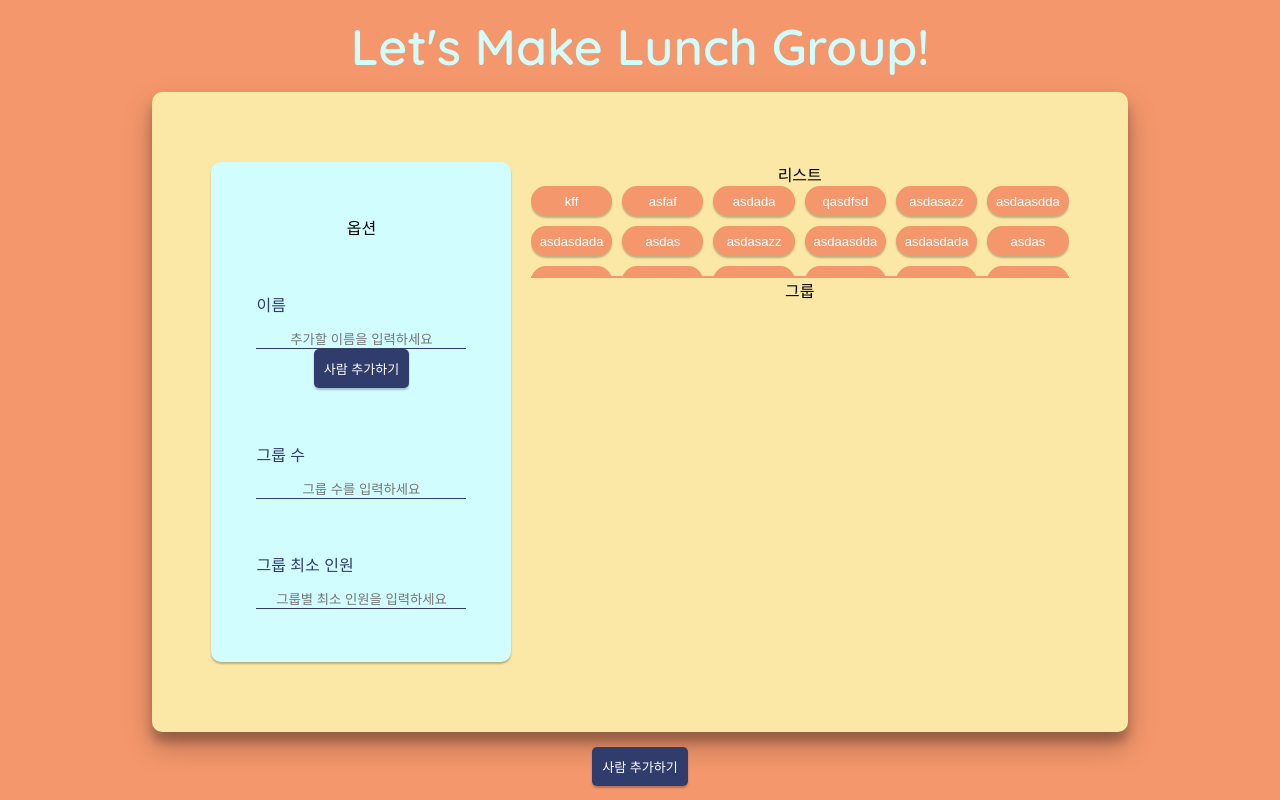
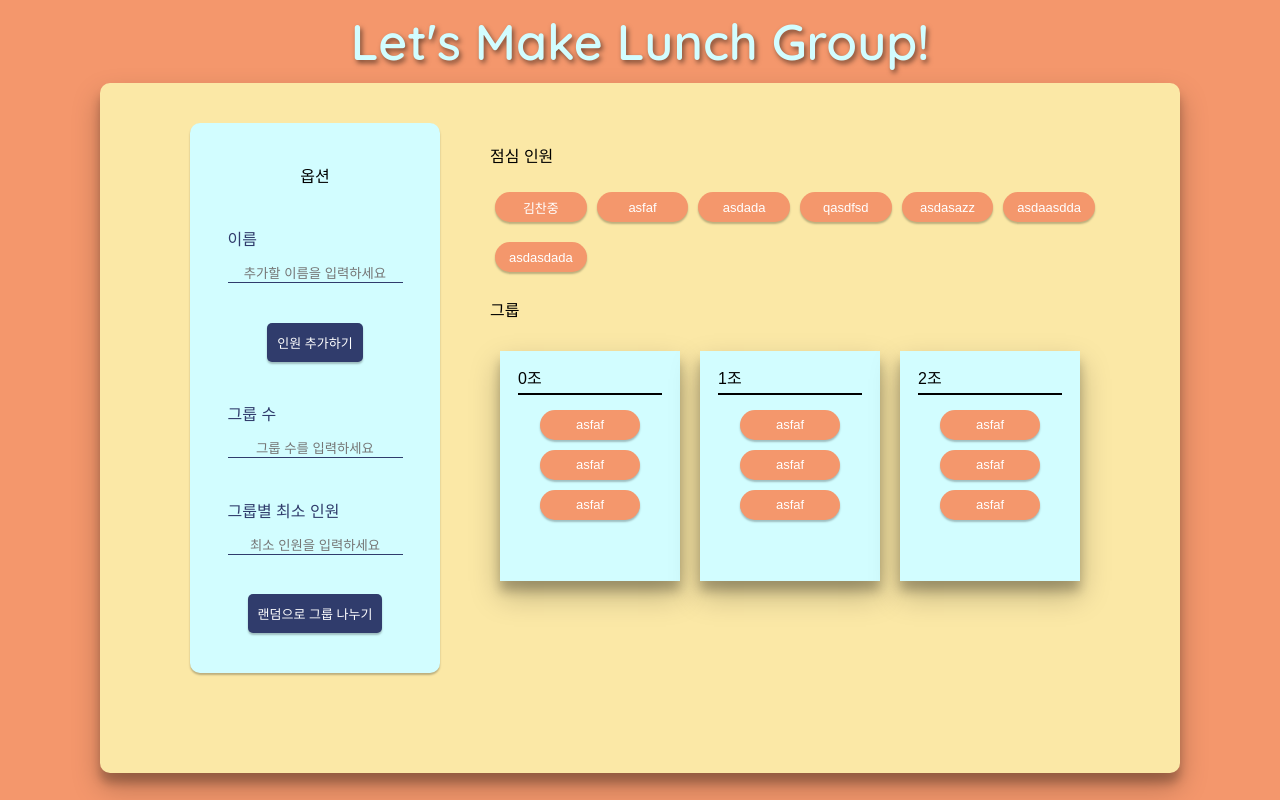
Before and after one commit to maxlchan/Random-Lunch-Group, a React (Create React App) app: page / in a window 1280 px wide. Built offline with nearby package versions, Linux system fonts and the light colour scheme; a web font is replaced by a local one.

Commit message:
[Refactor] Divide Components more details for resuage

```diff
--- /dev/null
+++ b/src/components/ControllerBox.js
@@ -0,0 +1,30 @@
+import React from 'react';
+import PropTypes from 'prop-types';
+import styled from 'styled-components';
+
+const Wrapper = styled.div`
+  display: flex;
+  flex-direction: column;
+  align-items: center;
+  justify-content: space-evenly;
+  position: sticky;
+  top: 20px;
+  width: 20%;
+  min-width: 250px;
+  height: 100%;
+  min-height: 550px;
+  border-radius: 10px;
+  background-color: ${({ theme }) => theme.colors.whiteBlue};
+  box-shadow: ${({ theme }) => theme.boxShadows.default};
+`;
+
+const ControllerBox = ({ name, children }) => {
+  return (
+    <Wrapper>
+      <h1>{name}</h1>
+      {children}
+    </Wrapper>
+  );
+};
+
+export default ControllerBox;
--- a/src/components/GroupBox.js
+++ b/src/components/GroupBox.js
@@ -1,153 +1,38 @@
 import React from 'react';
 import PropTypes from 'prop-types';
 import styled from 'styled-components';
-import Button from '../components/Button';
-import ChatInput from '../components/ChatInput';
-import ChatUnit from '../components/ChatUnit';
-import useScrollToBottom from '../hooks/useScrollToBottom';
-import themes from '../styles/themes';
-import UserNumberIcon from './UserNumberIcon';
 
-const COLORS = themes.colors;
-
-const ChatBoxWrapper = styled.div`
-  width: 100%;
-  height: 80%;
-  max-height: 800px;
-  min-height: 300px;
-  overflow: hidden;
-  position: relative;
-  border-radius: 30px;
-  box-shadow: ${({ isPrivate, theme }) => {
-    return isPrivate && theme.boxShadows.default;
-  }};
-
-  .box__allchat {
-    width: 100%;
-    height: 85%;
-    background-color: ${({ isPrivate, theme }) => {
-      return isPrivate
-        ? theme.colors.transparent_gray
-        : theme.colors.light_white;
-    }};
-    box-shadow: ${({ theme }) => theme.boxShadows.default};
-    overflow-y: overlay;
-    z-index: 10;
-  }
-
-  .box__layer {
-    height: 5vh;
-  }
-
-  .box__mychat {
-    display: flex;
-    justify-content: space-evenly;
-    align-items: ${({ isPrivate }) => (isPrivate ? 'center' : 'flex-end')};
-    position: relative;
-    width: 100%;
-    height: 15%;
-    background-color: white;
-
-    .box__usericon {
-      display: flex;
-      justify-content: space-between;
-      align-items: center;
-      position: absolute;
-      width: 30px;
-      left: 15px;
-      top: 15px;
-
-      span {
-        position: absolute;
-        top: 0.1px;
-        left: 20px;
-      }
-    }
-  }
+const Wrapper = styled.div`
+  display: flex;
+  justify-content: center;
+  align-items: stretch;
+  flex-wrap: wrap;
+  min-width: 300px;
+  height: 75%;
+  min-height: 250px;
 `;
 
-const ChatBoxHeader = styled.div`
-  display: flex;
-  align-items: center;
-  position: absolute;
-  width: 100%;
-  height: 5vh;
-  box-shadow: ${({ theme }) => theme.boxShadows.default};
-  background-color: white;
-
-  .box__title {
-    font-weight: ${({ theme }) => theme.fontWeights.medium};
-    margin-left: 30px;
-  }
-`;
-
-const ChatBox = ({
-  message,
-  messages,
-  onKeyPress,
-  onClick,
-  onChange,
-  memberNumber,
-  userId,
-  isPrivate,
-}) => {
-  const messagesEndRef = useScrollToBottom(messages);
-
-  return (
-    <ChatBoxWrapper isPrivate={isPrivate}>
-      <ChatBoxHeader>
-        <h1 className='box__title'>{isPrivate ? '대화창' : 'Q&A'}</h1>
-      </ChatBoxHeader>
-      <div className='box__allchat'>
-        <div className='box__layer' />
-        {messages?.map(
-          ({ imageUrl, name, message, isHost, ownerId }, index) => (
-            <ChatUnit
-              key={index}
-              imageUrl={imageUrl}
-              name={name}
-              text={message}
-              isHost={isHost}
-              ownerId={ownerId}
-              userId={userId}
-            />
-          )
-        )}
-        <div ref={messagesEndRef} />
-      </div>
-      <div className='box__mychat'>
-        <ChatInput
-          onKeyPress={onKeyPress}
-          onChange={onChange}
-          value={message}
-          disabled={!message}
-        />
-        <Button color={COLORS.indigo} text='전송' onClick={onClick} />
-        {!isPrivate && (
-          <UserNumberIcon className='box__usericon' userNumber={memberNumber} />
-        )}
-      </div>
-    </ChatBoxWrapper>
-  );
+const GroupItemBox = ({ children }) => {
+  return <Wrapper>{children}</Wrapper>;
 };
 
-ChatBox.propTypes = {
-  message: PropTypes.string.isRequired,
-  messages: PropTypes.arrayOf(
-    PropTypes.shape({
-      imageUrl: PropTypes.string.isRequired,
-      name: PropTypes.string.isRequired,
-      message: PropTypes.string.isRequired,
-      isHost: PropTypes.bool.isRequired,
-      ownerId: PropTypes.string.isRequired,
-    })
-  ),
-  onKeyPress: PropTypes.func.isRequired,
-  onClick: PropTypes.func.isRequired,
-  onChange: PropTypes.func.isRequired,
-  memberNumber: PropTypes.number,
-  userId: PropTypes.string.isRequired,
-  isPrivate: PropTypes.bool,
-};
+// ChatBox.propTypes = {
+//   message: PropTypes.string.isRequired,
+//   messages: PropTypes.arrayOf(
+//     PropTypes.shape({
+//       imageUrl: PropTypes.string.isRequired,
+//       name: PropTypes.string.isRequired,
+//       message: PropTypes.string.isRequired,
+//       isHost: PropTypes.bool.isRequired,
+//       ownerId: PropTypes.string.isRequired,
+//     })
+//   ),
+//   onKeyPress: PropTypes.func.isRequired,
+//   onClick: PropTypes.func.isRequired,
+//   onChange: PropTypes.func.isRequired,
+//   memberNumber: PropTypes.number,
+//   userId: PropTypes.string.isRequired,
+//   isPrivate: PropTypes.bool,
+// };
 
-export default ChatBox;
+export default GroupItemBox;
--- /dev/null
+++ b/src/components/GroupItem.js
@@ -0,0 +1,70 @@
+import React from 'react';
+import PropTypes from 'prop-types';
+import styled from 'styled-components';
+import NameItem from './NameItem';
+// import useScrollToBottom from '../hooks/useScrollToBottom';
+
+const Wrapper = styled.div`
+  display: flex;
+  flex-direction: column;
+  align-items: center;
+  width: 160px;
+  min-height: 200px;
+  overflow: auto;
+  background-color: ${({ theme }) => theme.colors.whiteBlue};
+  box-shadow: ${({ theme }) => theme.boxShadows.deep};
+  padding: 10px;
+  margin: 10px;
+`;
+
+const GroupName = styled.h1`
+  display: flex;
+  align-items: center;
+  width: 90%;
+  height: 5vh;
+  border-bottom: 2px solid black;
+  margin-bottom: 10px
+`;
+
+const GroupMembersWrapper = styled.div`
+  display: flex;
+  flex-direction: column;
+  justify-content: flex-start;
+  align-items: center;
+  height: 100%;
+`;
+
+const GroupItem = ({ index, memberNames }) => {
+  // const messagesEndRef = useScrollToBottom(messages);
+  return (
+    <Wrapper>
+      <GroupName>{index}조</GroupName>
+      <GroupMembersWrapper>
+        {memberNames.map((memberName) => (
+          <NameItem name={memberName} />
+        ))}
+      </GroupMembersWrapper>
+    </Wrapper>
+  );
+};
+
+// ChatBox.propTypes = {
+//   message: PropTypes.string.isRequired,
+//   messages: PropTypes.arrayOf(
+//     PropTypes.shape({
+//       imageUrl: PropTypes.string.isRequired,
+//       name: PropTypes.string.isRequired,
+//       message: PropTypes.string.isRequired,
+//       isHost: PropTypes.bool.isRequired,
+//       ownerId: PropTypes.string.isRequired,
+//     })
+//   ),
+//   onKeyPress: PropTypes.func.isRequired,
+//   onClick: PropTypes.func.isRequired,
+//   onChange: PropTypes.func.isRequired,
+//   memberNumber: PropTypes.number,
+//   userId: PropTypes.string.isRequired,
+//   isPrivate: PropTypes.bool,
+// };
+
+export default GroupItem;
--- /dev/null
+++ b/src/components/NameItem.js
@@ -0,0 +1,26 @@
+import React from 'react';
+import PropTypes from 'prop-types';
+import styled from 'styled-components';
+import Button from './Button';
+
+const Wrapper = styled.div`
+  display: flex;
+  justify-content: center;
+  align-items: center;
+  width: 100%;
+  min-width: 90px;
+  height: 30px;
+  margin: 5px;
+  background-color: ${({ theme }) => theme.colors.orange};
+  box-shadow: ${({ theme }) => theme.boxShadows.default};
+  border-radius: 20px;
+  color: white;
+  font-size: ${({ theme }) => theme.fontSizes.xsmall};
+  user-select: none;
+`;
+
+const NameItem = ({ name }) => {
+  return <Wrapper>{name}</Wrapper>;
+};
+
+export default NameItem;
--- a/src/components/NameBox.js
+++ b/src/components/NameItemBox.js
@@ -1,22 +1,19 @@
 import React from 'react';
 import PropTypes from 'prop-types';
 import styled from 'styled-components';
-import Button from '../components/Button';
 
-const NameBoxWrapper = styled.div`
-  display: flex;
-  justify-content: center;
-  align-items: center;
-  height: 30px;
-  background-color: ${({ theme }) => theme.colors.orange};
-  box-shadow: ${({ theme }) => theme.boxShadows.default};
-  border-radius: 20px;
-  color: white;
-  font-size: ${({ theme }) => theme.fontSizes.xsmall};
+const Wrapper = styled.div`
+  display: grid;
+  width: 100%;
+  grid-template-columns: repeat(6, minmax(70px, 1fr));
+  grid-auto-rows: minmax(10px, minmax(70px, 1fr));
+  column-gap: 10px;
+  row-gap: 10px;
+
 `;
 
-const NameBox = ({ name }) => {
-  return <NameBoxWrapper>{name}</NameBoxWrapper>;
+const NameItemBox = ({ children }) => {
+  return <Wrapper>{children}</Wrapper>;
 };
 
 // ChatBox.propTypes = {
@@ -38,4 +35,4 @@ const NameBox = ({ name }) => {
 //   isPrivate: PropTypes.bool,
 // };
 
-export default NameBox;
+export default NameItemBox;
--- a/src/containers/GroupingContainer.js
+++ b/src/containers/GroupingContainer.js
@@ -2,56 +2,42 @@ import React, { useEffect, useState } from 'react';
 import { useDispatch } from 'react-redux';
 import styled from 'styled-components';
 import Button from '../components/Button';
+import ControllerBox from '../components/ControllerBox';
+import GroupItemBox from '../components/GroupBox';
+import GroupItem from '../components/GroupItem';
 import Input from '../components/Input';
-import NameBox from '../components/NameBox';
+import NameItem from '../components/NameItem';
+import NameItemBox from '../components/NameItemBox';
 
-const COLORS = [
-  { name: 'kff' },
+const members = [
+  { name: '김찬중' },
   { name: 'asfaf' },
   { name: 'asdada' },
   { name: 'qasdfsd' },
   { name: 'asdasazz' },
   { name: 'asdaasdda' },
   { name: 'asdasdada' },
-  { name: 'asdas' },
-  { name: 'asdasazz' },
-  { name: 'asdaasdda' },
-  { name: 'asdasdada' },
-  { name: 'asdas' },
-  { name: 'asdasazz' },
-  { name: 'asdaasdda' },
-  { name: 'asdasdada' },
-  { name: 'asdas' },
-  { name: 'asdasazz' },
-  { name: 'asdaasdda' },
-  { name: 'asdasdada' },
-  { name: 'asdas' },
-  { name: 'asdasazz' },
-  { name: 'asdaasdda' },
-  { name: 'asdasdada' },
-  { name: 'asdas' },
-  { name: 'asdasazz' },
-  { name: 'asdaasdda' },
-  { name: 'asdasdada' },
-  { name: 'asdas' },
-  { name: 'asdasazz' },
-  { name: 'asdaasdda' },
-  { name: 'asdasdada' },
-  { name: 'asdas' },
-  { name: 'asdasazz' },
-  { name: 'asdaasdda' },
-  { name: 'asdasdada' },
-  { name: 'asdas' },
 ];
+
+const groups = [
+  {
+    members: ['asfaf', 'asfaf', 'asfaf' ],
+  },
+  {
+    members: ['asfaf', 'asfaf', 'asfaf'],
+  },
+  {
+    members: ['asfaf', 'asfaf', 'asfaf'],
+  },
+];
+
 
 const Wrapper = styled.div`
   display: flex;
   flex-direction: column;
-  justify-content: space-evenly;
+  justify-content: center;
   align-items: center;
   width: 100%;
-  min-width: 1000px;
-  min-height: 100vh;
 `;
 
 const Title = styled.h1`
@@ -59,70 +45,35 @@ const Title = styled.h1`
   font-size: ${({ theme }) => theme.fontSizes.xxl};
   font-weight: ${({ theme }) => theme.fontWeights.strong};
   color: ${({ theme }) => theme.colors.whiteBlue};
+  text-shadow: 2px 3px 5px rgba(0,0,0,0.5);
+  margin: 10px 0;
 `;
 
 const ContentsBox = styled.div`
   display: flex;
   justify-content: space-evenly;
-  align-items: center;
-  width: 70%;
+  align-items: flex-start;
+  width: 1000px;
   height: 100%;
   min-height: 80vh;
   background-color: ${({ theme }) => theme.colors.yellow};
   border-radius: 10px;
   box-shadow: ${({ theme }) => theme.boxShadows.deep};
-  padding: 0px 40px;
+  padding: 40px 40px 10px 40px;
+  margin-bottom: 20px;
 `;
 
-const ContentController = styled.aside`
+const ContentMain = styled.main`
   display: flex;
   flex-direction: column;
+  justify-content: space-between;
   align-items: center;
-  justify-content: space-evenly;
-  width: 20%;
-  min-width: 300px;
-  min-height: 500px;
-  border-radius: 10px;
-  background-color: ${({ theme }) => theme.colors.whiteBlue};
-  box-shadow: ${({ theme }) => theme.boxShadows.default};
+  width: 60%;
 `;
 
-const ControllerUnit = styled.div`
-  display: flex;
-  flex-direction: column;
-  justify-content: center;
-  align-items: center;
+const ContentTitle = styled.h1`
   width: 100%;
-
-  &:nth-child(1) {
-    height: 200px;
-  }
-`;
-
-const ContentGroup = styled.main`
-  display: flex;
-  flex-direction: column;
-  justify-content: center;
-  align-items: center;
-  width: 60%;
-  height: 500px;
-`;
-
-const PersonListWrap = styled.div`
-  display: grid;
-  width: 100%;
-  height: 20%;
-  grid-template-columns: repeat(6, 1fr);
-  grid-auto-rows: minmax(10px, auto);
-  column-gap: 10px;
-  row-gap: 30px;
-  border-bottom: 2px solid #f4976c;
-  overflow: auto;
-`;
-
-const PersonGroupListWrap = styled.div`
-  width: 100%;
-  height: 80%;
+  margin: 20px;
 `;
 
 const GroupingContainer = () => {
@@ -130,43 +81,40 @@ const GroupingContainer = () => {
     <Wrapper>
       <Title>Let's Make Lunch Group!</Title>
       <ContentsBox>
-        <ContentController>
-          <h1>옵션</h1>
-          <ControllerUnit>
+        <ControllerBox name={'옵션'}>
           <Input
             type={'text'}
             content={'이름'}
             placeholder={'추가할 이름을 입력하세요'}
           />
-            <Button text={'사람 추가하기'} />
-          </ControllerUnit>
-          <ControllerUnit>
+          <Button text={'인원 추가하기'} />
           <Input
             type={'number'}
             content={'그룹 수'}
             placeholder={'그룹 수를 입력하세요'}
           />
-          </ControllerUnit>
-          <ControllerUnit>
           <Input
             type={'number'}
-              content={'그룹 최소 인원'}
-              placeholder={'그룹별 최소 인원을 입력하세요'}
+            content={'그룹별 최소 인원'}
+            placeholder={'최소 인원을 입력하세요'}
           />
-          </ControllerUnit>
-        </ContentController>
-        <ContentGroup>
-          <h1>리스트</h1>
-          <PersonListWrap>
-            {COLORS.map((color) => (
-              <NameBox name={color.name} />
+          <Button text={'랜덤으로 그룹 나누기'} />
+        </ControllerBox>
+        <ContentMain>
+          <ContentTitle>점심 인원</ContentTitle>
+          <NameItemBox>
+            {members.map((color) => (
+              <NameItem name={color.name} />
             ))}
-          </PersonListWrap>
-          <h1>그룹</h1>
-          <PersonGroupListWrap></PersonGroupListWrap>
-        </ContentGroup>
+          </NameItemBox>
+          <ContentTitle>그룹</ContentTitle>
+          <GroupItemBox>
+            {groups.map((group, index) => (
+              <GroupItem index={index} memberNames={group.members} />
+            ))}
+          </GroupItemBox>
+        </ContentMain>
       </ContentsBox>
-      <Button text={'사람 추가하기'} />
     </Wrapper>
   );
 };
```
Lines whose indentation alone changed are shown as unchanged.
